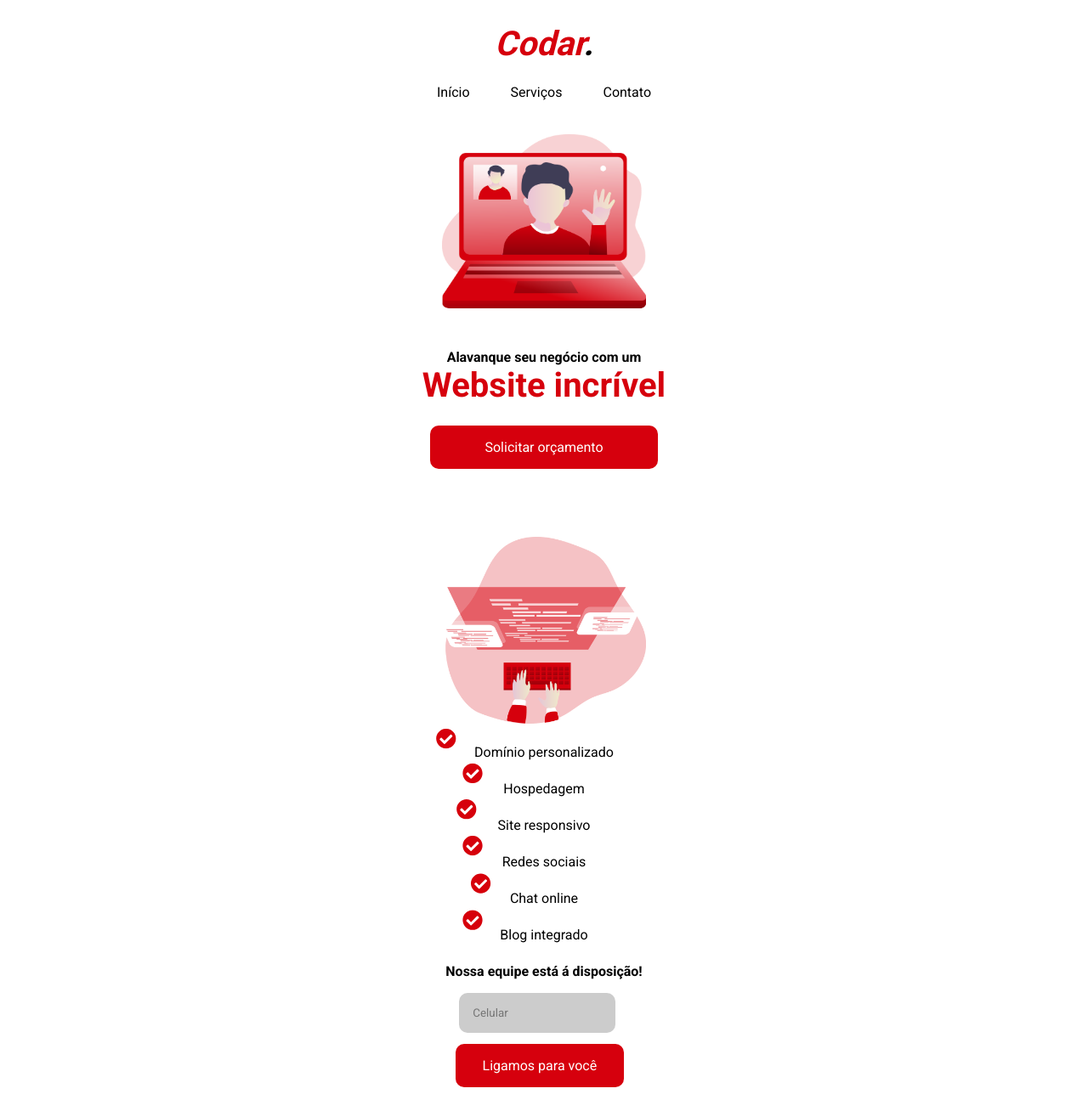
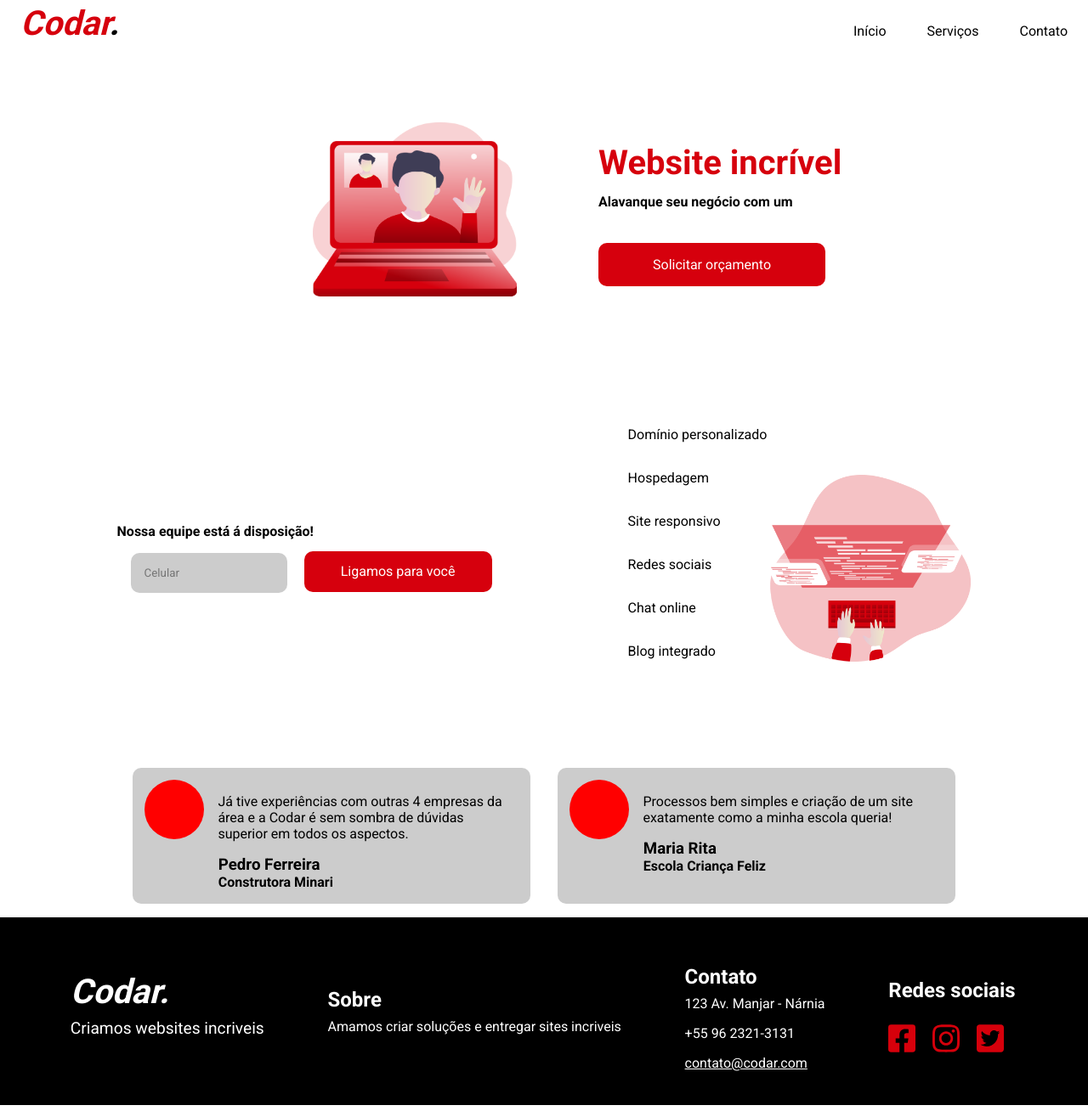
Before and after one commit to igornj/codar, a plain HTML site: page index.html in a window 1280 px wide. Shown: the part 12-1320 px from the top of the page at 85% size. Drawn offline with Linux system fonts and the light colour scheme.

Commit message:
Add files via upload

```diff
--- a/index.html
+++ b/index.html
@@ -22,6 +22,7 @@
                 <a href="#"><li>Início</li></a>
                 <a href="#"><li>Serviços</li></a>
                 <a href="#"><li>Contato</li></a>
+                <a class="button button-login" href="#">Login</a>
 
             </ul>
         </nav>
@@ -38,11 +39,11 @@
 
     <main>
         <section class="middle-content">
+             <div>
+                <img class="coder-img" src="./assets/coding_.png" alt="">
+             </div>
 
-                <img class="coder-img" src="./assets/coding_.png" alt="">
-
-
-
+                <div>
                     <img class="checkmark-icon checkmark-icon1" src="./assets/check-circle-solid.svg" alt="">
                     <img class="checkmark-icon checkmark-icon2" src="./assets/check-circle-solid.svg" alt="">
                     <img class="checkmark-icon checkmark-icon3" src="./assets/check-circle-solid.svg" alt="">
@@ -61,14 +62,15 @@
                     <p class="middle-content-subtitle">Chat online</p>
 
                     <p class="middle-content-subtitle">Blog integrado</p>
+                </div>
 
 
                     <form class="middle-content-form">
                         <p class="middle-content-form-subtitle">Nossa equipe está á disposição!</p>
                         <input class="input-number" type="text" id="Celular" name="celular" placeholder="Celular">
-                <br>
                         <a class="button button-input" href="#">Ligamos para você</a>
                     </form>
+
         </section>
 
         <section class="end-section">
@@ -91,21 +93,31 @@
     </main>
 
     <footer class="footer-section">
-        <h1 class="footer-section-title">Codar.</h1>
-        <p class="footer-section-subtitle">Criamos websites incriveis</p>
 
+        <div class="footer-content">
+            <h1 class="footer-content-title">Codar.</h1>
+            <p class="footer-content-subtitle">Criamos websites incriveis</p>
+        </div>
+
+          <div class="footer-content">
             <h3>Sobre</h3>
             <p>Amamos criar soluções e entregar sites incriveis</p>
+          </div>
 
+          <div class="footer-content">
             <h3>Contato</h3>
             <p>123 Av. Manjar - Nárnia</p>
             <p>+55 96 2321-3131</p>
             <a href="http">contato@codar.com</a>
+          </div>
 
+          <div class="footer-content">
             <h3>Redes sociais</h3>
-        <a href="#"><img class="footer-icon facebook-icon" src="./assets/facebook-square-brands.svg" alt="" ></a>
-        <a href="#"><img class="footer-icon instagram-icon" src="./assets/instagram-brands.svg" alt=""></a>
-        <a href="#"><img class="footer-icon twitter-icon" src="./assets/twitter-square-brands.svg" alt=""></a>
+            <a href="#"><img class="footer-content-icon facebook-icon" src="./assets/facebook-square-brands.svg" alt="" ></a>
+            <a href="#"><img class="footer-content-icon instagram-icon" src="./assets/instagram-brands.svg" alt=""></a>
+            <a href="#"><img class="footer-content-icon twitter-icon" src="./assets/twitter-square-brands.svg" alt=""></a>
+          </div>
+
     </footer>
 
 </body>
--- a/style.css
+++ b/style.css
@@ -31,6 +31,11 @@ a[href^=http]{ /*email*/
 
 .button:hover{
     background-color: red;
+}
+
+.button-login{ /*fix later*/
+   display: none;
+
 }
 
 .logo{
@@ -95,7 +100,7 @@ a[href^=http]{ /*email*/
 }
 
 .checkmark-icon{
-    /*filtro é para mudar a cor do SVG*/
+    /*filtro é para mudar a cor do SVG, pego atráves do site https://codepen.io/sosuke/pen/Pjoqqp*/
     filter: invert(24%) sepia(89%) saturate(4554%) hue-rotate(344deg) brightness(76%) contrast(130%);
 }
 
@@ -143,8 +148,10 @@ a[href^=http]{ /*email*/
     transform: translateX(-350%) translateY(730%);
 }
 
+
 .middle-content-subtitle{
     margin-top: 1.5rem;
+    margin-bottom: 1rem;
 }
 
 .middle-content-form{
@@ -173,13 +180,13 @@ a[href^=http]{ /*email*/
 }
 
 .button-input{
-    margin-left: 0.7rem;
+    margin-left: 1rem;
     padding-right: 2rem;
-    padding-left: 2rem;
+    padding: 1rem 1.8rem 1rem 1.8rem;
 }
 
 .end-section{ /*contanier com flexbox*/
-    margin-top: 5rem;
+    margin-top: 2rem;
     display: flex;
     flex-direction: column;
     justify-content: center;
@@ -216,16 +223,17 @@ a[href^=http]{ /*email*/
 }
 
 .footer-section{
-    background-color: black;
+    /*display: flex;
+    justify-content: space-around;
+    align-items: center;
+    flex-flow: row wrap;*/
+    background: black;
     color: white;
-    /*display: flex;
-    flex-direction: column;
-    justify-content: center;
-    align-items: center;*/
-    padding: 1.5rem;
+    padding: 1rem;
 }
 
-.footer-section-title{
+
+.footer-content-title{
     text-align: center;
     font-style: italic;
     font-weight: 700;
@@ -233,24 +241,246 @@ a[href^=http]{ /*email*/
     margin-bottom: 0.5rem;
 }
 
-.footer-section-subtitle{
+.footer-content-subtitle{
     text-align: center;
     font-size: 1.2rem;
 }
 
-.footer-section h3{
+.footer-content h3{
+    margin-top: 1rem;
     margin-bottom: 0.5rem;
     font-size: 1.5rem;
 }
 
-.footer-section p{
+.footer-content p{
     margin-bottom: 1rem;
 }
 
 
-.footer-icon{
+.footer-content-icon{
     filter: invert(24%) sepia(89%) saturate(4554%) hue-rotate(344deg) brightness(76%) contrast(130%);
-    /*filtro é para mudar a cor do SVG*/
+    /*filtro é para mudar a cor do SVG https://codepen.io/sosuke/pen/Pjoqqp*/
     width: 2rem;
     margin: 1rem 1rem 0 0;
 }
+
+
+/**/
+
+@media (min-width: 55rem) {
+
+    body{
+        /*width: 80%;*/
+        margin: 0 auto
+
+    }
+
+
+
+    .logo{
+        text-align: left;
+        font-style: italic;
+        font-weight: 700;
+        font-size: 2.5rem;
+        margin: 1rem 0 0 1.5rem;
+    }
+
+    .button-login{
+        display: ; /*botão na nav de login*/
+
+     }
+
+
+
+    .nav ul{
+        list-style: none;
+        display: flex;
+        justify-content: flex-end;
+    }
+
+    .nav li{
+        position: relative;
+        top: -3rem;
+        right: 0rem;
+        padding: 1.5rem;
+        color: black;
+        font-weight: 500;
+
+    }
+
+
+    .top-content{ /*contanier com block*/
+        display: block;
+
+
+    }
+
+
+    .video-call-img{
+        /*margin-top: 3.2rem;
+        margin-left: 16rem;*/
+        width: 15rem;
+        margin-left: -1rem;
+        position: absolute;
+        top: 17.5%;
+        left: 30%;
+
+    }
+
+
+
+    .top-content-subtitle{
+        position: absolute;
+        top: 24%;
+        left: 55%;
+        font-weight: bold;
+
+    }
+
+
+    .top-content-title{
+        color: #D6000D;
+        font-size: 2.5rem;
+        position: absolute;
+        top: 22.5%;
+        left: 55%;
+    }
+
+    .top-content-button{
+        position: absolute;
+        top: 25.2%;
+        left: 55%;
+        margin-top: 6rem;
+    }
+
+    .middle-content{
+        margin-top: 22rem;
+        display: flex;
+        justify-content: center;
+        align-items: center;
+        flex-direction: row-reverse;
+    }
+
+    .coder-img{
+
+     }
+
+    .checkmark-icon{
+        display: none;
+    }
+
+
+    .middle-content-subtitle{
+       margin-left: 10rem;
+       margin-top: 2rem;
+    }
+
+    .middle-content-form{
+      margin-top: 0rem;
+      margin-left: 0rem;
+    }
+
+    .middle-content-form-subtitle{
+        margin-top: 5rem;
+
+    }
+
+
+    .button-input{
+        width: 100%;
+        padding: 0.9rem 2.7rem ;
+        margin-top: 0;
+        margin-left: 1rem;
+
+    }
+
+    .end-section{ /*contanier com flexbox*/
+        display: grid;
+        grid-template-columns: 500px 500px;
+        grid-template-rows: 1fr;
+    }
+
+
+    .square{ /*div com fundo cinza*/
+        margin-top: 5rem;
+        grid-row: 1/1;
+        grid-column: ;/*não funciona se não ela expande toda a square*/
+        height: 10rem;
+    }
+
+
+
+    .end-section-subtitle{
+        margin: 1rem;
+
+    }
+
+    .end-section-title{
+        margin-left: 5.4rem;
+        font-weight: bold;
+    }
+
+
+    .footer-section{
+        background-color: black;
+        color: white;
+        display: flex;
+        flex-direction: row;
+        justify-content: space-evenly;
+        align-items: center;
+        padding: 1.5rem;
+        /*separando os conteúdos em divs, funcionou*/
+    }
+
+
+    .footer-content{
+        padding: 1rem;
+    }
+
+    .footer-content-title{
+        text-align: left;
+        font-style: italic;
+        font-weight: 700;
+        font-size: 2.5rem;
+        margin-bottom: 0.5rem;
+    }
+
+    .footer-content-subtitle{
+        text-align: left;
+        font-size: 1.2rem;
+    }
+
+    .footer-content h3{
+        margin-bottom: 0.5rem;
+        font-size: 1.5rem;
+    }
+
+    .footer-content p{
+        margin-bottom: 1rem;
+
+    }
+
+    .footer-content p :nth-child(4){ /*acessar 4 paragrafo*/
+        width: 50%;
+    }
+
+
+    .footer-content-icon{
+        filter: invert(24%) sepia(89%) saturate(4554%) hue-rotate(344deg) brightness(76%) contrast(130%);
+        /*filtro é para mudar a cor do SVG, pego atráves do site https://codepen.io/sosuke/pen/Pjoqqp*/
+        width: 2rem;
+        margin: 1rem 1rem 0 0;
+    }
+
+
+
+
+
+
+
+
+
+
+
+
+}
```
Lines whose indentation alone changed are shown as unchanged.
